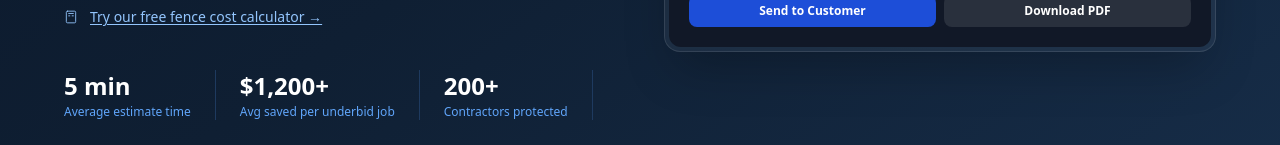
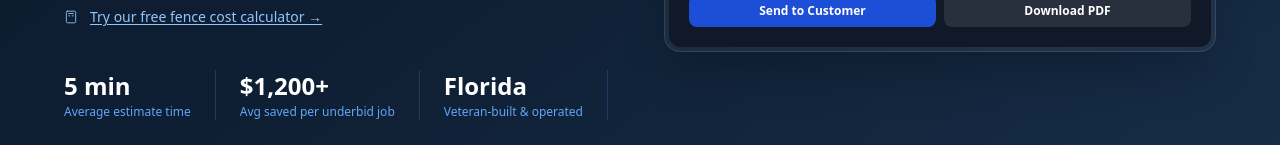
Before and after one commit to kpearl585/fenceos, a Next.js app: page / in a window 1280 px wide. Shown: the part 640-785 px from the top of the page. Built offline with nearby package versions, Linux system fonts and the light colour scheme; no server answers.

Commit message:
fix: remove fake 200+ contractors stat, replace with Florida veteran-built

```diff
--- a/src/components/Hero.tsx
+++ b/src/components/Hero.tsx
@@ -62,8 +62,8 @@ export default function Hero() {
               </div>
               <div className="w-px bg-fence-700"></div>
               <div>
-                <p className="text-2xl font-bold text-white">200+</p>
-                <p className="text-xs text-fence-400 mt-0.5">Contractors protected</p>
+                <p className="text-2xl font-bold text-white">Florida</p>
+                <p className="text-xs text-fence-400 mt-0.5">Veteran-built &amp; operated</p>
               </div>
               <div className="w-px bg-fence-700"></div>
               <div className="flex items-center gap-2">
```
